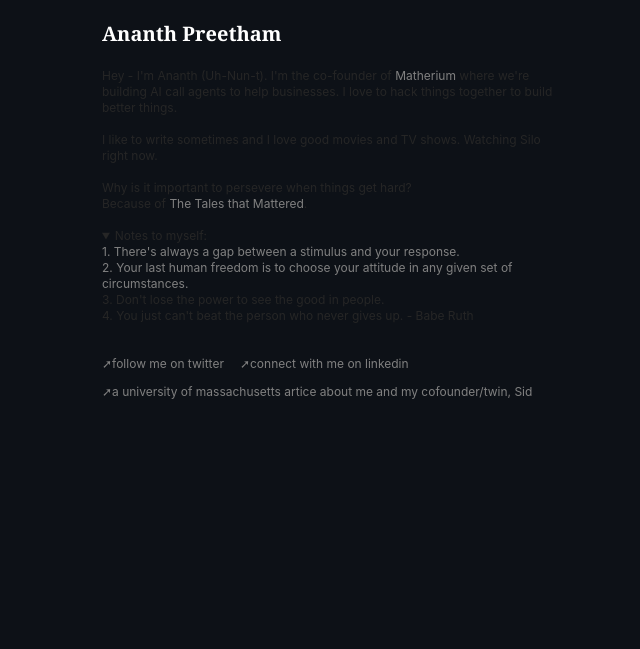
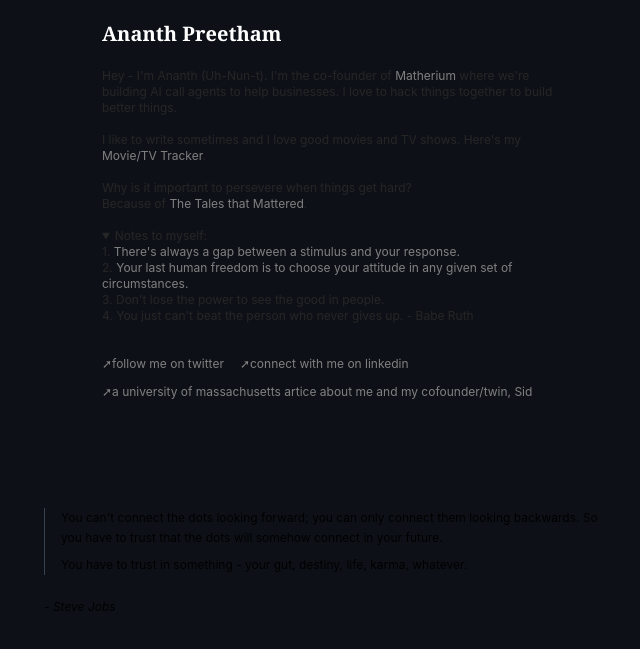
Before and after one commit to infinityp913/ananthp, a Next.js app: page / in a window 1280 px wide. Both pictures are taken after a click on the heading "Notes to myself:". Shown: the part 255-904 px from the top of the page, without its empty margins (308-948 px from the left). Before the commit the page ends 800 px from the top, so only its background shows below. Built offline with nearby package versions, Linux system fonts and the light colour scheme.

Commit message:
added quote

```diff
--- a/pages/index.js
+++ b/pages/index.js
@@ -11,8 +11,8 @@ export default function Home() {
         <link rel="icon" href="/favicon.ico" />
       </Head>
 
-      <section className="text-xs">
-        <div className="flex h-screen">
+      <section className="text-xs h-screen flex-col">
+        <div className="flex">
           <div className="m-auto mt-[8rem]">
             <div className="flex items-start md:items-center my-2 flex-col md:flex-row">
               <Image
@@ -33,8 +33,15 @@ export default function Home() {
               AI call agents to help businesses. I love to hack things together
               to build better things. <br></br>
               <br></br>I like to write sometimes and I love good movies and TV
-              shows. Watching Silo right now.
-              <br></br>
+              shows. Here's my{" "}
+              <a
+                target="_blank"
+                rel="noopener noreferrer"
+                href="https://ananthp.notion.site/Movie-Tracker-6857fb6ce4ea438592ee5d56ccf14260?pvs=4"
+              >
+                Movie/TV Tracker
+              </a>
+              .<br></br>
               <br></br>
               Why is it important to persevere when things get hard? <br></br>
               Because of{" "}
@@ -47,13 +54,15 @@ export default function Home() {
                 <summary>Notes to myself:</summary>
                 <ol>
                   <li>
+                    1.{" "}
                     <a href="https://youtu.be/xaTmv67WpRM?t=599">
-                      1. There's always a gap between a stimulus and your response.
+                      There's always a gap between a stimulus and your response.
                     </a>
                   </li>
                   <li>
+                    2.{" "}
                     <a href="https://www.amazon.com/Mans-Search-Meaning-Viktor-Frankl/dp/080701429X">
-                      2. Your last human freedom is to choose your attitude in any
+                      Your last human freedom is to choose your attitude in any
                       given set of circumstances.
                     </a>
                   </li>
@@ -105,6 +114,22 @@ export default function Home() {
             </ul>
           </div>
         </div>
+        <footer class="py-24 px-4">
+          <div class="max-w-xl mx-auto">
+            <blockquote class="text-xs leading-relaxed border-l-[0.5px] border-gray-700 pl-4">
+              <p class="mb-2">
+                You can't connect the dots looking forward; you can only connect
+                them looking backwards. So you have to trust that the dots will
+                somehow connect in your future.
+              </p>
+              <p>
+                You have to trust in something - your gut, destiny, life, karma,
+                whatever.
+              </p>
+            </blockquote>
+            <cite class="block mt-6 text-xs">- Steve Jobs</cite>
+          </div>
+        </footer>
       </section>
     </>
   );
```
